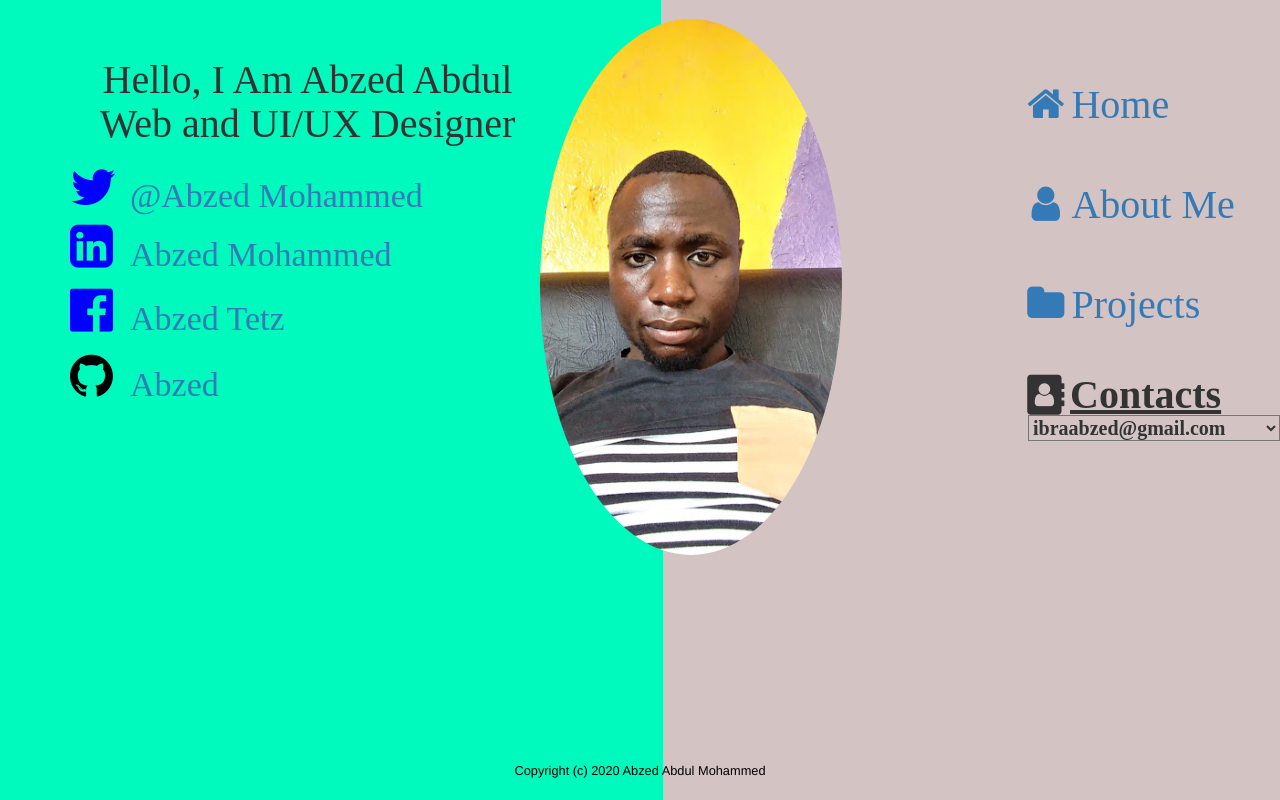
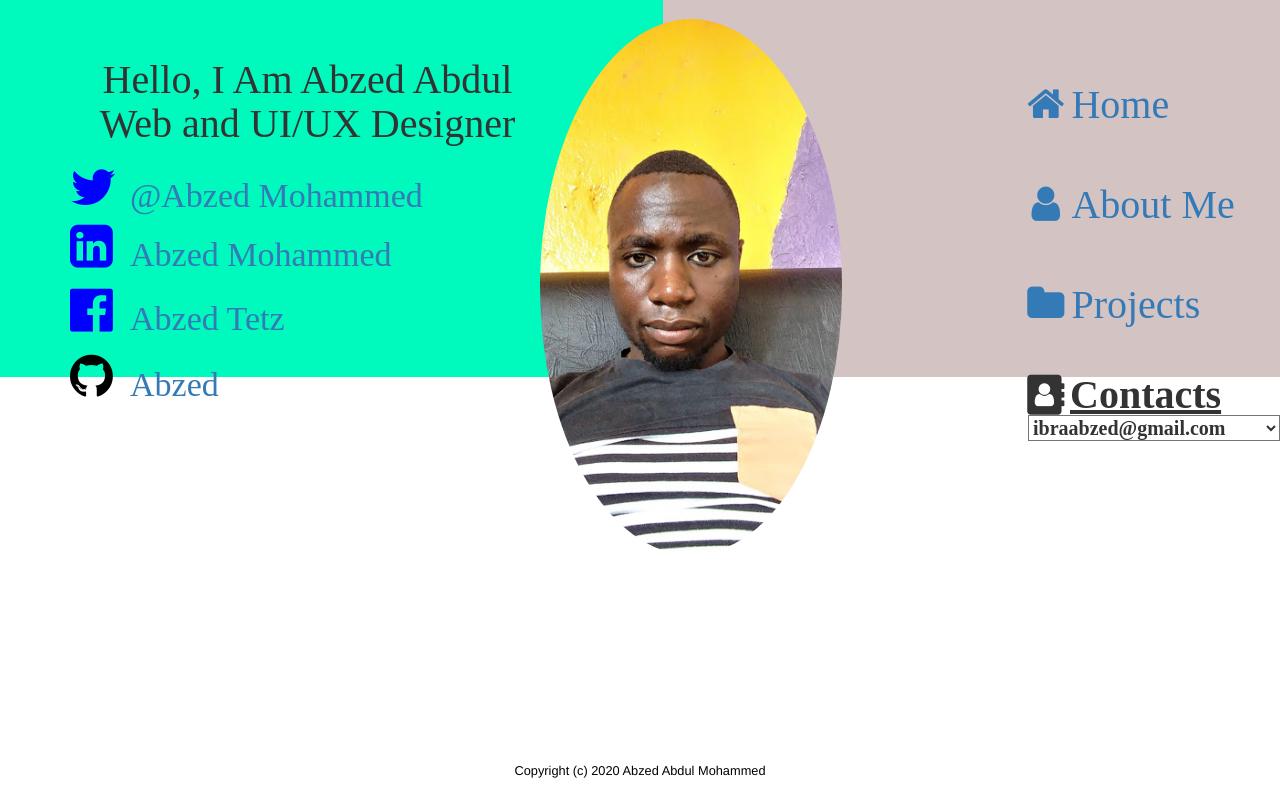
Before and after one commit to Balvine/bootstrapcheat, a plain HTML site: page testing.html in a window 1280 px wide. Drawn offline with nearby package versions, Linux system fonts and the light colour scheme; a web font is replaced by a local one.

Commit message:
background update

```diff
--- a/backup.css
+++ b/backup.css
@@ -1,6 +1,8 @@
 
 body{
     background: linear-gradient(270deg, #D4C3C3 47.26%, #D4C3C3 48.23%, #00F9BD 48.23%);
+    background-size: cover;
+    background-repeat: no-repeat;
 }
 
 
@@ -33,6 +35,9 @@ body{
 
 .container{
     background: linear-gradient(270deg, #D4C3C3 47.26%, #D4C3C3 48.23%, #00F9BD 48.23%)
+    background-size:cover;
+    background-repeat:no-repeat;
+
 }
 
 h1{
```
